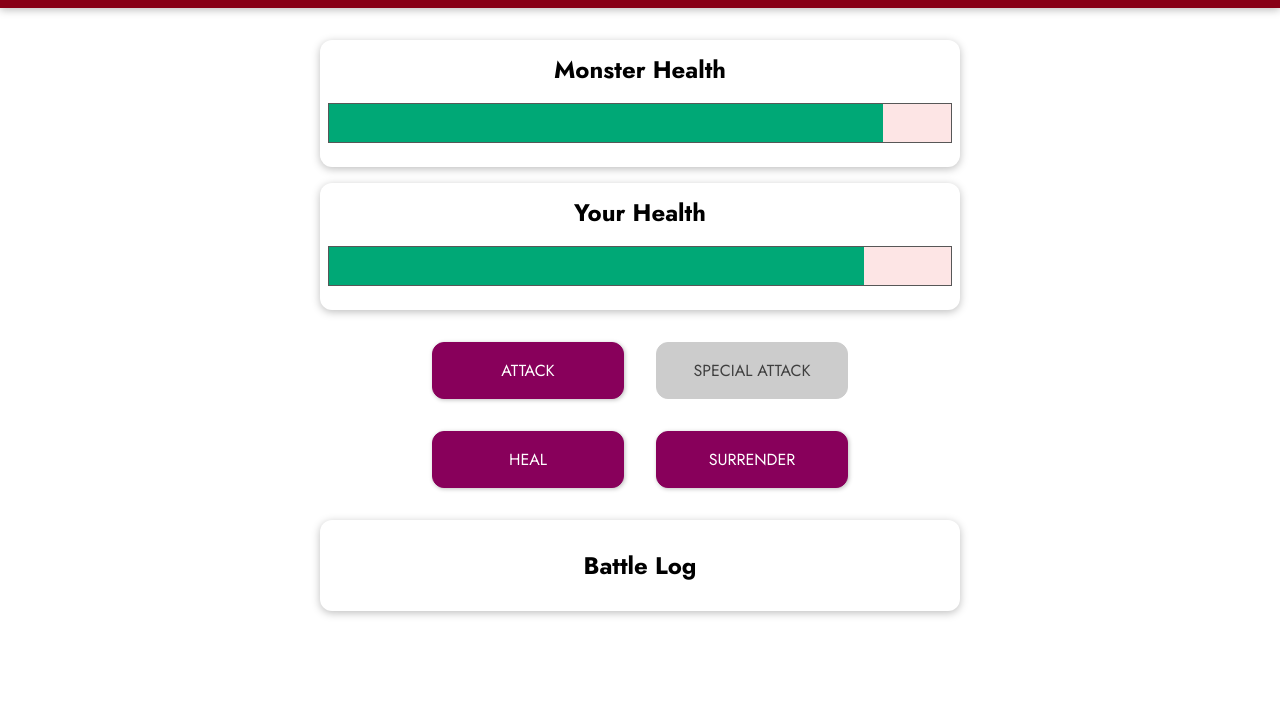
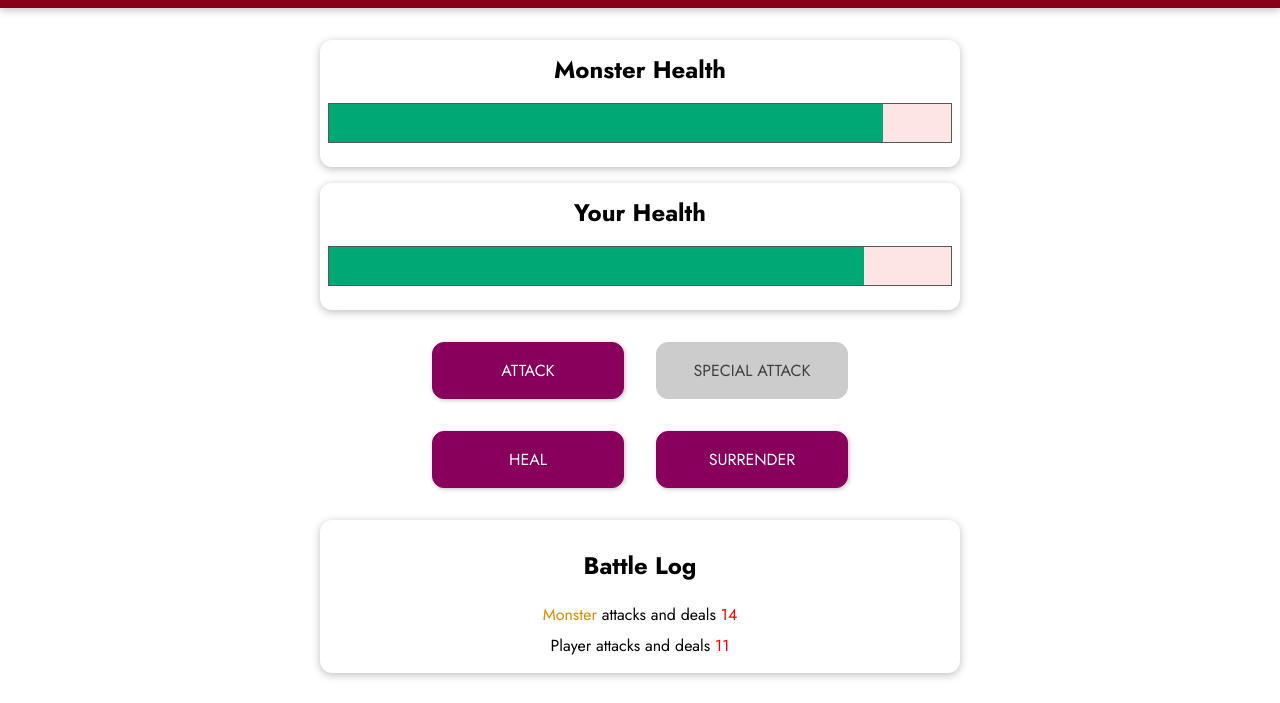
Before and after one commit to Aym2023/prj-monster-01-starting-setup, a plain HTML site: page index.html in a window 1280 px wide. Both pictures are taken after a click on the button "ATTACK". Shown: the part 97-800 px from the top of the page. Drawn offline with nearby package versions, Linux system fonts and the light colour scheme.

Commit message:
modyfied

```diff
--- a/app.js
+++ b/app.js
@@ -8,7 +8,8 @@ const app = Vue.createApp({
             monsterHealth: 100,
             playerHealth: 100,
             currentRound: 0,
-            winner: null
+            winner: null,
+            logMessages: [],
         };
     },
   computed: {
@@ -50,21 +51,26 @@ const app = Vue.createApp({
     this.playerHealth = 100;
     this.currentRound = 0;
     this.winner = null;
+    this.logMessages = [];
    },
    attackMonster() {
     this.currentRound++;
     const attackValue = getRandomValue(5, 12);
     this.monsterHealth  -= attackValue;
+    this.addLogMessage('player', 'attack',attackValue );
     this.attackPlayer();
    },
    attackPlayer() {
     const attackValue = getRandomValue(8, 15);
     this.playerHealth -= attackValue;
+    this.addLogMessage('monster', 'attack',attackValue );
+
    },
    specialAttackMonster() {
      this.currentRound++;
      const attackValue = getRandomValue(10, 25);
      this.monsterHealth  -= attackValue;
+     this.addLogMessage('player', 'attack',attackValue );
      this.attackPlayer();
     },
     healPlayer() {
@@ -75,11 +81,19 @@ const app = Vue.createApp({
       } else {
         this.playerHealth += healValue;
       }
+      this.addLogMessage('player', 'heal',healValue );
       this.attackPlayer();
     },
     surrender() {
     this.winner = 'monster';
     },
+    addLogMessage(who, what, value) {
+       this.logMessages.unshift({
+       actionBy: who,
+       actionType: what,
+       actionValue: value
+       });
+    }
  },
   });
 
--- a/index.html
+++ b/index.html
@@ -44,7 +44,19 @@
       </section>
       <section id="log" class="container">
         <h2>Battle Log</h2>
-        <ul></ul>
+        <ul>
+          <li v-for="logMessage in logMessages">
+           <span
+           :class="{'log--player': logMessage.actionBy === 'Player', 'log--monster' : logMessage.actionBy === 'monster'}"
+           >{{ logMessage.actionBy ===  'player' ? 'Player' : 'Monster'}}</span>
+           <span v-if="logMessage.actionType === 'heal'"> heals himself for
+            <span class="log--heals">{{ logMessage.actionValue }}</span>
+          </span>
+          <span v-else>
+            attacks and deals <span class="log--damage">{{ logMessage.actionValue }}</span>
+          </span>
+          </li>
+        </ul>
       </section>
     </div>
   </body>
```
